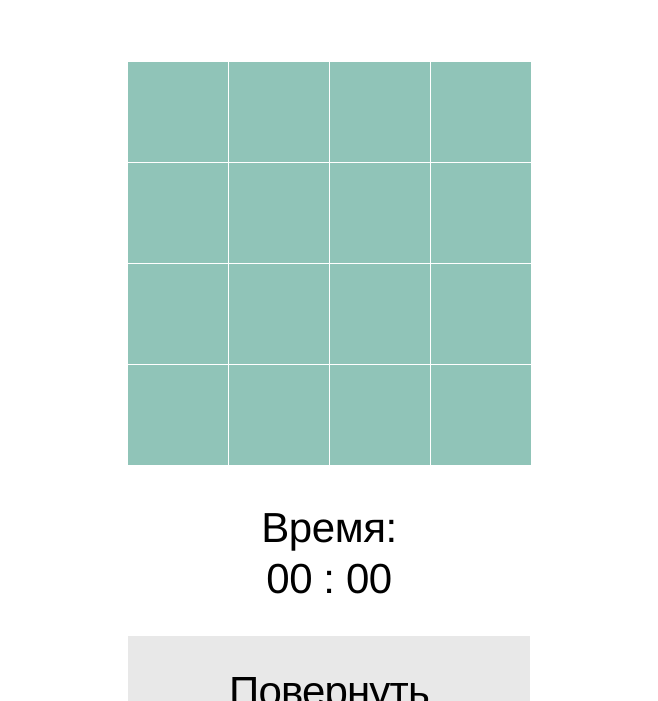
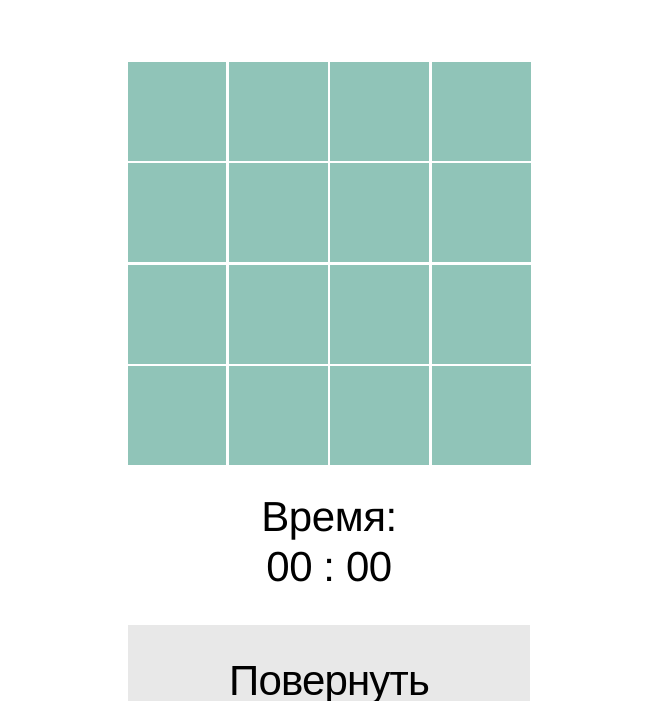
Before and after one commit to MarinMay/pixel-art, a website: page index.html in a window 1280 px wide. Shown: the part 399-1100 px from the top of the page, without its empty margins (311-969 px from the left). Drawn offline with Linux system fonts and the light colour scheme.

Commit message:
testing div rect

```diff
--- a/css/style.css
+++ b/css/style.css
@@ -80,16 +80,27 @@ body {
 }
 
 .drawing-area {
-  width: 100%;
-  height: auto;
+  display: flex;
+  flex-wrap: wrap;
+  justify-content: space-between;
+  align-content: space-between;
+  width: 67.73vw;
+  height: 67.73vw;
+  max-width: 403px;
+  max-height: 403px;
+}
+
+.drawing-area div {
+  width: 24.5%;
+  height: 24.5%;
 }
 
 .pixel-blue {
-  fill: #90c4b8;
+  background-color: #90c4b8;
 }
 
 .pixel-black {
-  fill: #000;
+  background-color: #000;
 }
 
 .elapsed-time {
--- a/index.html
+++ b/index.html
@@ -16,8 +16,8 @@
 
     <main>
       <section class="pixel-field">
-        <svg class="drawing-area" xmlns="http://www.w3.org/2000/svg" viewbox="0 0 403 403" width="403" height="403">
-        </svg>
+        <div class="drawing-area">
+        </div>
       </section>
 
       <section class="elapsed-time">
--- a/js/draw.js
+++ b/js/draw.js
@@ -2,13 +2,8 @@
 (function () {
   var COUNT_PIXEL_X = 4;
   var COUNT_PIXEL_Y = 4;
-  var CIZE_RECT = 100;
-  var GAP = 1;
   var ANGLE_OF_ROTATION = 90;
-  var COLOR_BASE = '#90c4b8';
-  var COLOR_PAINT = '#00000';
 
-  var shift = CIZE_RECT + GAP;
   var drawingArea = document.querySelector('.drawing-area');
   var buttonReturn = document.querySelector('.controls__button--return');
   var degreeTransform = 0;
@@ -18,48 +13,32 @@
 
   // добавляет квадраты во фрагмент в нужном количестве
   function drawRect() {
-    var y = 0;
+    var rectCount = COUNT_PIXEL_X * COUNT_PIXEL_Y;
 
-    for (var j = 0; j < COUNT_PIXEL_Y; j++) {
-      var x = 0;
+    for (var i = 0; i < rectCount; i++) {
+      var rectElement = document.createElement('div');
+      rectElement.classList.add('pixel-blue');
 
-      for (var i = 0; i < COUNT_PIXEL_X; i++) {
-        var rectElement = document.createElementNS('http://www.w3.org/2000/svg', 'rect');
-        rectElement.setAttribute('width', CIZE_RECT);
-        rectElement.setAttribute('height', CIZE_RECT);
-        rectElement.setAttribute('x', x);
-        rectElement.setAttribute('y', y);
-        rectElement.setAttribute('fill', COLOR_BASE);
-
-        fragment.appendChild(rectElement);
-
-        x = x + shift;
-      }
-      y = y + shift;
+      fragment.appendChild(rectElement);
     }
   }
 
   // меняет цвет квадрата по клику
   function onRectClick(evt) {
-    if (evt.target.tagName === 'rect') {
-      var colorRect = evt.target.getAttribute('fill');
-      var newColor = (colorRect === COLOR_BASE) ? COLOR_PAINT : COLOR_BASE;
-
-      evt.target.setAttribute('fill', newColor);
+    if (evt.target.classList.contains('pixel-blue')) {
+      evt.target.classList.toggle('pixel-black');
     }
   }
 
   // очищает цвет квадратов, и возращает количество пикселей
   function drawingResult() {
-    var rects = drawingArea.querySelectorAll('rect');
+    var rects = drawingArea.querySelectorAll('div');
     var blackPixelsCount = 0;
 
     for (var i = 0; i < rects.length; i++) {
-      var colorRect = rects[i].getAttribute('fill');
-
-      if (colorRect === COLOR_PAINT) {
+      if (rects[i].contain('pixel-black')) {
         blackPixelsCount++;
-        rects[i].setAttribute('fill', COLOR_BASE);
+        rects[i].classList.remove('pixel-black');
       }
     }
 
@@ -74,7 +53,7 @@
   function onButtonReturnClick() {
     // увеличивает угол поворота
     degreeTransform = degreeTransform + ANGLE_OF_ROTATION;
-    // повораяивает канвас
+    // поворачивает канвас
     window.canvas.canvasRotate(ANGLE_OF_ROTATION);
     if (degreeTransform === 360) {
       degreeTransform = 0;
```
